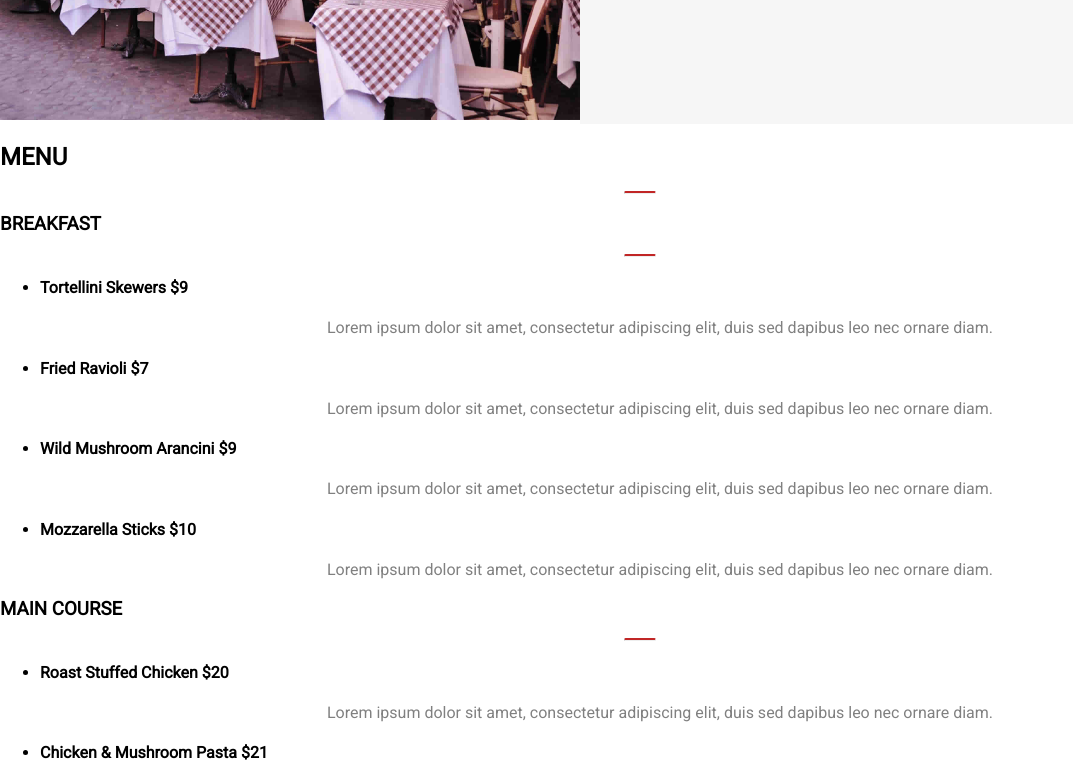
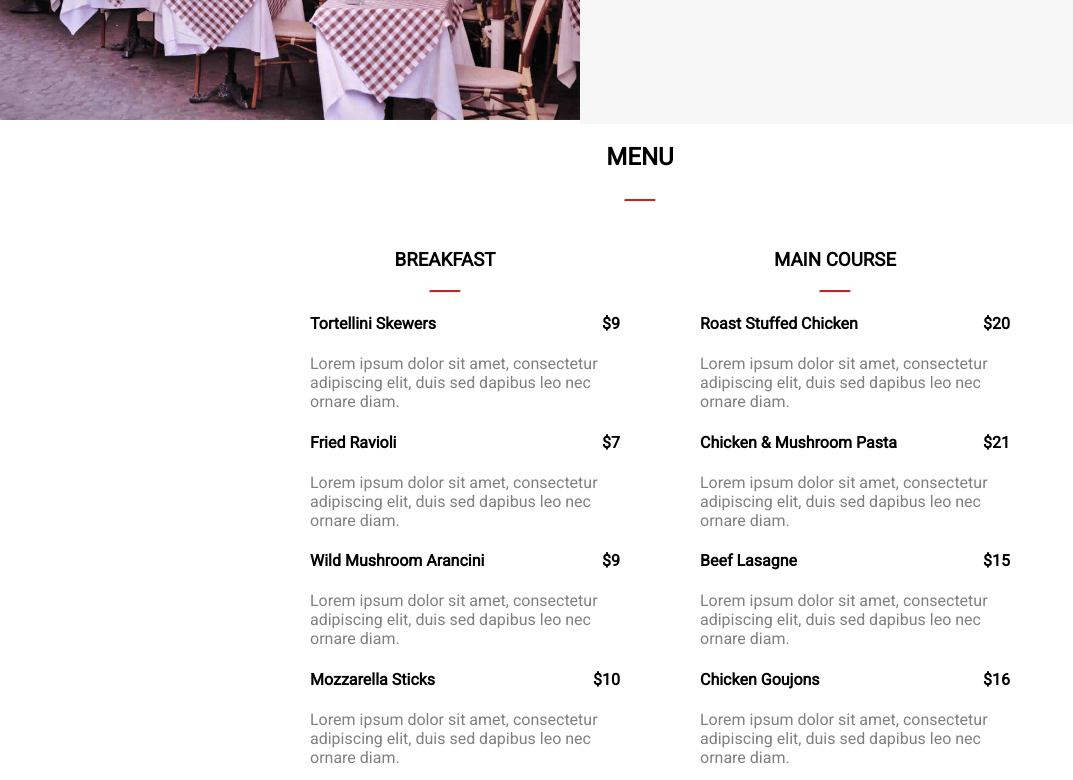
Before and after one commit to cepuii/Restaurant-website-aditional, a plain HTML site: page index.html in a window 1280 px wide. Shown: the part 1500-2280 px from the top of the page, without its empty margins (0-1073 px from the left). Drawn offline with Linux system fonts and the light colour scheme; a web font is replaced by a local one.

Commit message:
finish menu block

```diff
--- a/css/styles.css
+++ b/css/styles.css
@@ -3,11 +3,9 @@ body{
     font-family: 'Roboto', serif;
     overflow-x: hidden;
 }
-
 h1{
     font-weight: normal;
 }
-
 .fader{
     position: absolute;
     top: 0;
@@ -17,7 +15,6 @@ h1{
     background-color: rgba(0, 0, 0, 0.5);
     z-index: 1;
 }
-
 .header-section{
     display: flex;
     flex-direction: column;
@@ -29,7 +26,6 @@ h1{
     width: 100%;
     height: 600px;
 }
-
 .header-title{
     margin-top: 200px;
     justify-self: center;
@@ -39,26 +35,22 @@ h1{
     color: azure;
     z-index: 2;
 }
-
 .header-phone{
     margin-bottom: 20px;
     color: white;
     z-index: 2;
 }
-
 .specials-section{
     display: flex;
     flex-direction: column;
     justify-content: center;
     align-items: center;
 }
-
 .heading-hr{
     width: 30px;
     border-top: 2px rgb(193, 38, 38) solid;
     border-radius: 3px;
 }
-
 .specials-wrapper{
     margin:10px 10px 100px;
     width: 100%;
@@ -67,44 +59,72 @@ h1{
     justify-content: center;
     align-items: center;
 }
-
 .special-item{
     margin: 30px;
 }
-
 .special-item h3,p{
     text-align: center;
     color: gray;
 }
-
 .special-image{
     width: 100%;
 }
-
-
 .story-section{
     display: flex;
     width: 100%;
 }
-
 .story-title{
     text-align: center;
     color: grey;
 }
-
 .story-text{
     background-color: #F6F6F6;
     padding: 10px;
 }
-
 .story-text p{
     text-align: left;
     margin-left: 20px;
 }
-
 .story-image-wrapper{
     width: 100%;
 }
 .story-image{
     width: 100%;
 }
+
+.menu-section{
+    display: flex;
+    flex-direction: column;
+    justify-content: center;
+    align-items: center;
+}
+
+.menu-wrapper{
+    display: flex;
+}
+
+.menu-wrapper h3{
+    text-align: center;
+}
+
+.breakfast-item,
+.main-course-item{
+width: 350px;
+margin: 20px;
+}
+
+.menu-list{
+    list-style-type: '';
+}
+
+.menu-list p{
+    text-align: left;
+}
+.menu-list h4{
+    display: flex;
+    justify-content: space-between;
+    align-items: center;
+}
+.price{
+    text-align: end;
+}
```
